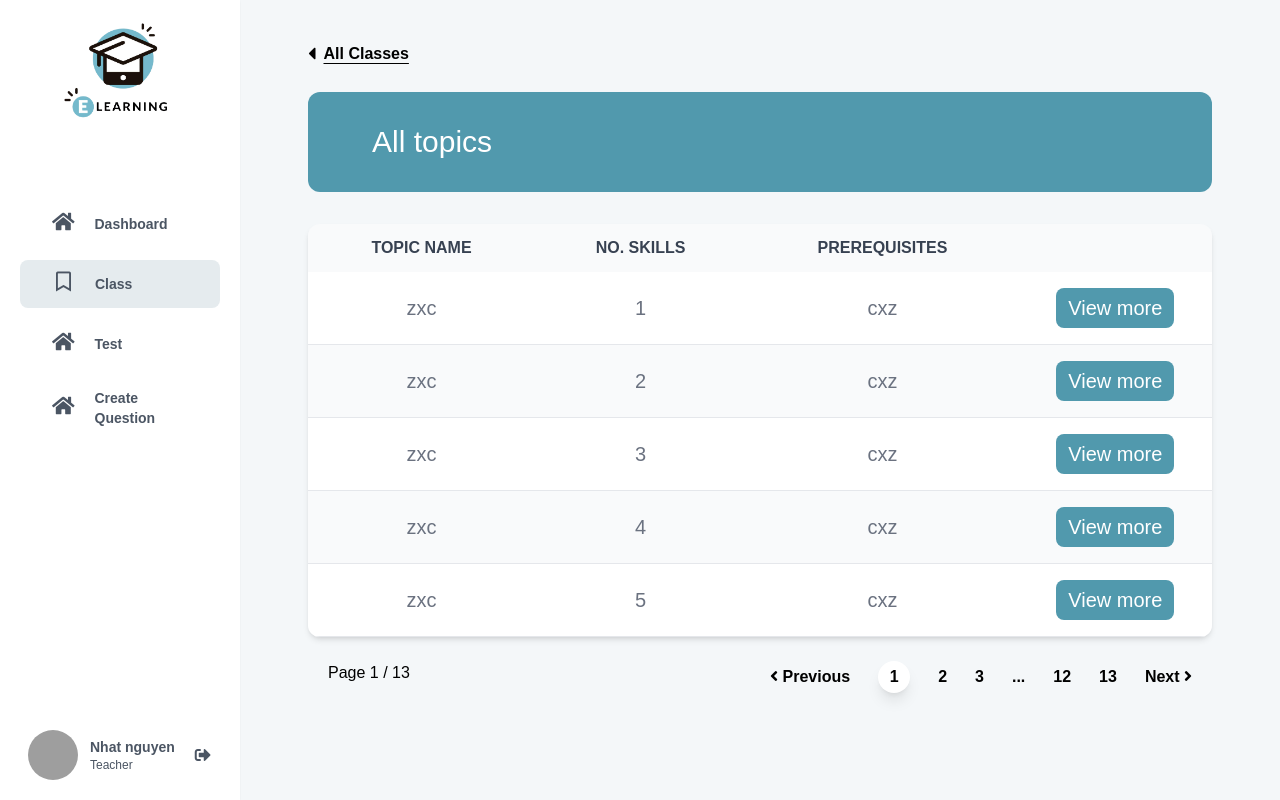
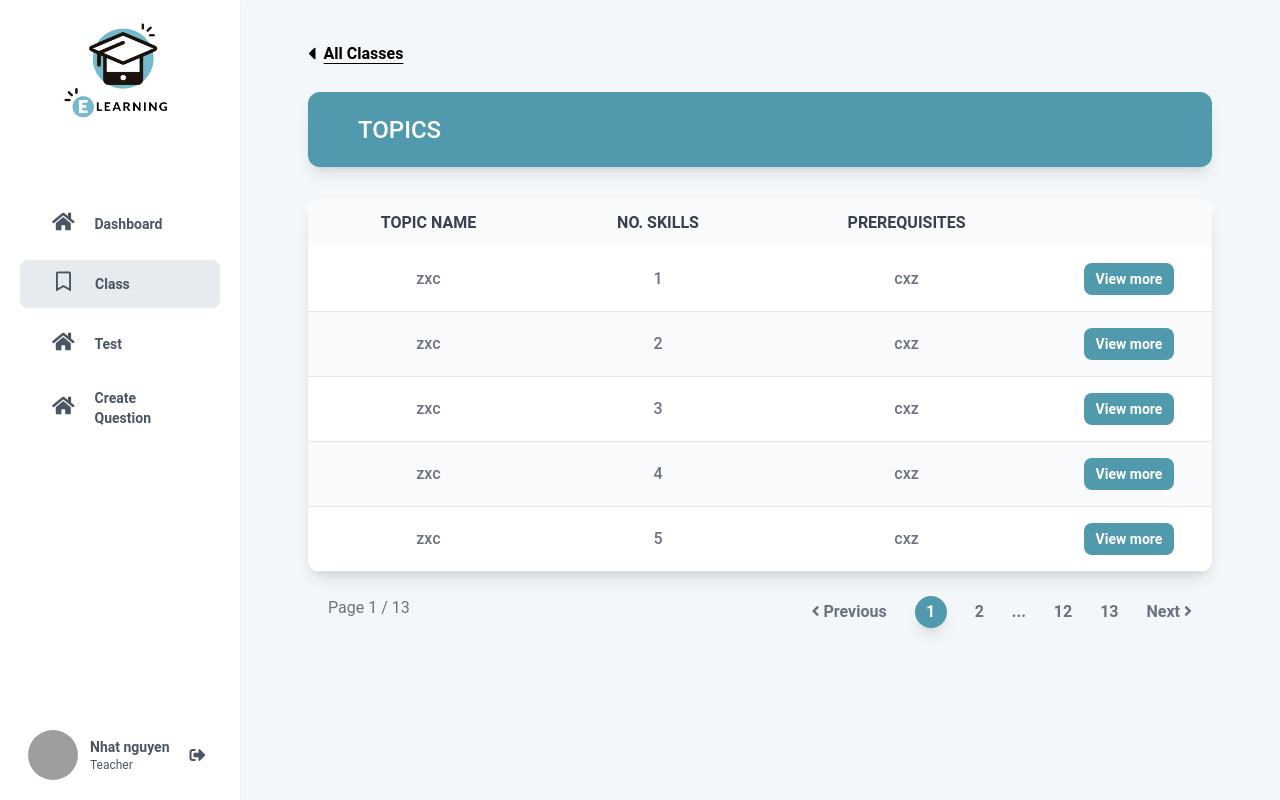
Before and after one commit to Tien01els/LAP_FE, a React (Create React App) app: page /teacher/class/1/topic in a window 1280 px wide. Built offline with nearby package versions, Linux system fonts and the light colour scheme; grey boxes are pictures that could not be loaded.

Commit message:
fix topic

```diff
--- a/src/components/Table.js
+++ b/src/components/Table.js
@@ -1,64 +1,57 @@
-import { v4 as uuidv4 } from 'uuid';
+import { v4 as uuidv4 } from 'uuid'
+import Button from './Button'
 
 const Table = ({ thead = [], tbody }) => {
-    console.log(thead);
-    console.log(tbody);
-    console.log(uuidv4());
+  console.log(thead)
+  console.log(tbody)
+  console.log(uuidv4())
   return (
     <div>
-            <div className='overflow-x-auto relative shadow-md rounded-xl mt-[32px]'>
-                <table className='w-full text-xl text-center text-gray-500 dark:text-gray-400'>
-                    <thead className='text-base text-gray-700 uppercase bg-gray-50 dark:bg-gray-700 dark:text-gray-400'>
+      <div className="overflow-x-auto relative shadow-lg rounded-xl mt-[32px]">
+        <table className="w-full text-xl text-center text-gray-500 dark:text-gray-400">
+          <thead className="text-base text-gray-700 uppercase font-semibold bg-gray-50 dark:bg-gray-700 dark:text-gray-400">
             <tr>
               {thead.map((head, index, arr) => {
                 if (index === arr.length - 1) {
                   return (
-                                        <th
-                                            key={uuidv4()}
-                                            scope='col'
-                                            className='py-3 px-1'
-                                        ></th>
-                                    );
+                    <th key={uuidv4()} scope="col" className="py-3 px-1"></th>
+                  )
                 }
                 return (
-                                    <th
-                                        key={uuidv4()}
-                                        scope='col'
-                                        className='py-3 px-6'
-                                    >
+                  <th key={uuidv4()} scope="col" className="py-3 px-6">
                     {head}
                   </th>
-                                );
+                )
               })}
             </tr>
           </thead>
-                    <tbody>
+          <tbody className="text-base">
             {tbody.map((body, indexBody) => {
               const bodyKeys = Object.keys(body).filter((key) => {
-                                return key !== 'id';
-                            });
+                return key !== 'id'
+              })
               return (
                 <tr
                   key={uuidv4()}
-                                    className='odd:bg-white even:bg-gray-50 border-b dark:bg-gray-900 dark:border-gray-700'
+                  className="odd:bg-white even:bg-gray-50 border-b dark:bg-gray-900 dark:border-gray-700"
                 >
                   {bodyKeys.map((bodyKey, index) => {
                     return (
                       <th
                         key={uuidv4()}
-                                                className='py-4 px-6 font-medium whitespace-nowrap dark:text-white'
+                        className="py-4 px-6 font-medium whitespace-nowrap dark:text-white"
                       >
                         {body[bodyKey]}
                       </th>
-                                        );
+                    )
                   })}
-                                    <td className='py-4 px-1 font-medium whitespace-nowrap text-white'>
-                                        <button className='rounded-lg bg-primary px-3 py-1.5'>
+                  <td className="py-4 px-1 font-medium whitespace-nowrap text-white">
+                    <Button className="rounded-lg border-none text-sm font-semibold bg-primary px-3 py-1.5">
                       View more
-                                        </button>
+                    </Button>
                   </td>
                 </tr>
-                            );
+              )
             })}
           </tbody>
         </table>
@@ -77,7 +70,7 @@ const Table = ({ thead = [], tbody }) => {
         // </div>
       }
     </div>
-    );
-};
+  )
+}
 
-export default Table;
+export default Table
--- a/src/pages/TeacherPages/TeacherClass.js
+++ b/src/pages/TeacherPages/TeacherClass.js
@@ -5,7 +5,7 @@ import DetailsCard from '../../components/Teacher/DetailsCard'
 
 const TeacherClass = () => {
   const navigate = useNavigate()
-  const noti = 9
+  const noti = 2
   return (
     <div className="mt-8 mx-20 mb-5">
       {/* <PageHeader pageName={`Classes`}></PageHeader> */}
@@ -26,8 +26,8 @@ const TeacherClass = () => {
           <Button className="bg-white text-black border-none shadow-lg relative flex flex-row justify-center items-center gap-3">
             Open Requests
             {noti !== 0 ? (
-              <div className=" shadow-md shadow-red-300 flex justify-center mb-1 bg-red-500 w-5 h-5 rounded-full">
-                <span className=" text-xs font-semibold text-white font-sans">
+              <div className="relative shadow-md shadow-red-300 flex justify-center mb-1 bg-red-500 w-6 h-6 rounded-full">
+                <span className="absolute translate-y-[3px] text-xs font-semibold text-white font-sans">
                   {noti <= 9 ? noti : '9+'}
                 </span>
               </div>
--- a/src/pages/TopicPages/Topics.js
+++ b/src/pages/TopicPages/Topics.js
@@ -93,7 +93,7 @@ const Topics = () => {
     setItemOffset(newOffset)
   }
 
-  const thead = ['TOPIC NAME', 'NO. SKILLS', 'PREREQUISITES', '']
+  const thead = ['Topic Name', 'NO. SKILLS', 'PREREQUISITES', '']
   return (
     <div className="mt-[40px] mx-[68px]">
       <div className="flex gap-2 items-center">
@@ -107,9 +107,9 @@ const Topics = () => {
           All Classes
         </span>
       </div>
-      <div className="w-full h-[100px] bg-primary flex items-center mt-[24px] rounded-xl">
-        <h1 className="text-3xl font-medium ml-[64px] text-white">
-          All topics
+      <div className="w-full h-[75px] bg-primary flex items-center mt-[24px] rounded-xl shadow-lg">
+        <h1 className="text-2xl font-medium ml-[50px] uppercase text-white">
+          Topics
         </h1>
       </div>
 
@@ -117,7 +117,7 @@ const Topics = () => {
         <Table thead={thead} tbody={topic} />
         <div className="mt-[24px] flex justify-between px-5">
           <div>
-            <span className="font-sm">
+            <span className="font-sm text-gray-500">
               Page {currentPage} / {pageCount}
             </span>
           </div>
@@ -129,7 +129,7 @@ const Topics = () => {
               </button>
             }
             onPageChange={handlePageClick}
-            pageRangeDisplayed={3}
+            pageRangeDisplayed={1}
             marginPagesDisplayed={2}
             pageCount={pageCount}
             previousLabel={
@@ -138,8 +138,8 @@ const Topics = () => {
               </button>
             }
             renderOnZeroPageCount={null}
-            className="flex flex-row gap-7 justify-center font-semibold items-center"
-            activeClassName="bg-white flex justify-center items-center w-8 h-8 rounded-full shadow-lg"
+            className="flex flex-row text-gray-500 gap-7 justify-center font-semibold items-center"
+            activeClassName="bg-primary text-white flex justify-center items-center w-8 h-8 rounded-full shadow-lg"
           />
         </div>
       </div>
--- a/tailwind.config.js
+++ b/tailwind.config.js
@@ -4,7 +4,7 @@ module.exports = {
   theme: {
     extend: {
       fontFamily: {
-                primary: ['Arial', 'sans-serif;'],
+        primary: ['Roboto', 'sans-serif;'],
       },
       colors: {
         primary: '#5199ad',
@@ -33,4 +33,4 @@ module.exports = {
     },
   },
   plugins: [],
-};
+}
```
Lines whose indentation alone changed are shown as unchanged.
